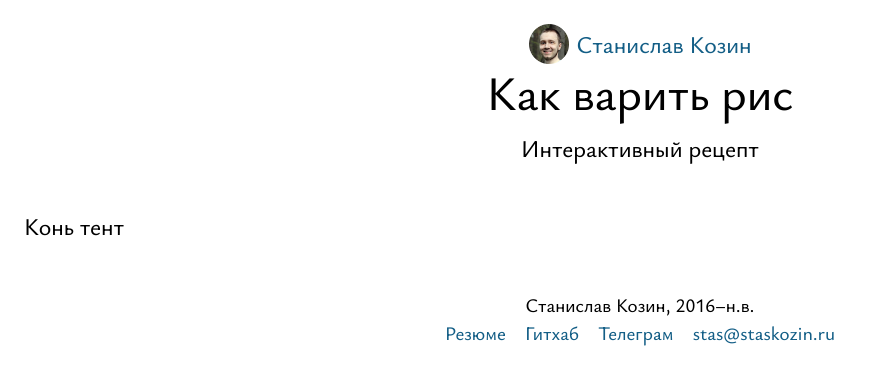
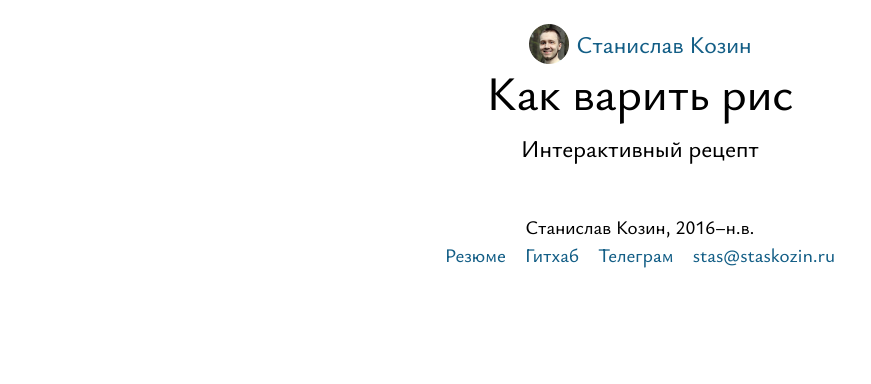
Before and after one commit to staskozin/website, a Next.js app: page /rice-calculator in a window 1280 px wide. Shown: the top 384 px of the page, without its empty margins (0-871 px from the left). Built offline with nearby package versions, Linux system fonts and the light colour scheme.

Commit message:
Добавил страницу с рецептом риса

```diff
--- a/src/app/rice-calculator/page.tsx
+++ b/src/app/rice-calculator/page.tsx
@@ -1,4 +1,5 @@
 import Header from '@/components/Header'
+import RiceCalculator from '@/components/RiceCalculator'
 import type { Metadata } from 'next'
 
 export const metadata: Metadata = {
@@ -6,11 +7,11 @@ export const metadata: Metadata = {
   description: 'Сайт-портфолио фронтенд-разработчика',
 }
 
-export default function Home() {
+export default function RiceRecipe() {
   return (
     <>
       <Header title='Как варить рис' subtitle='Интерактивный рецепт' />
-      <span>Конь тент</span>
+      <RiceCalculator />
     </>
   )
 }
--- /dev/null
+++ b/src/components/RiceCalculator.tsx
@@ -0,0 +1,14 @@
+'use client'
+
+import { useState } from 'react'
+
+
+
+export default function RiceCalculator() {
+  const [scale, setScale] = useState(true)
+
+  return (
+    <form>
+    </form>
+  )
+}
```
